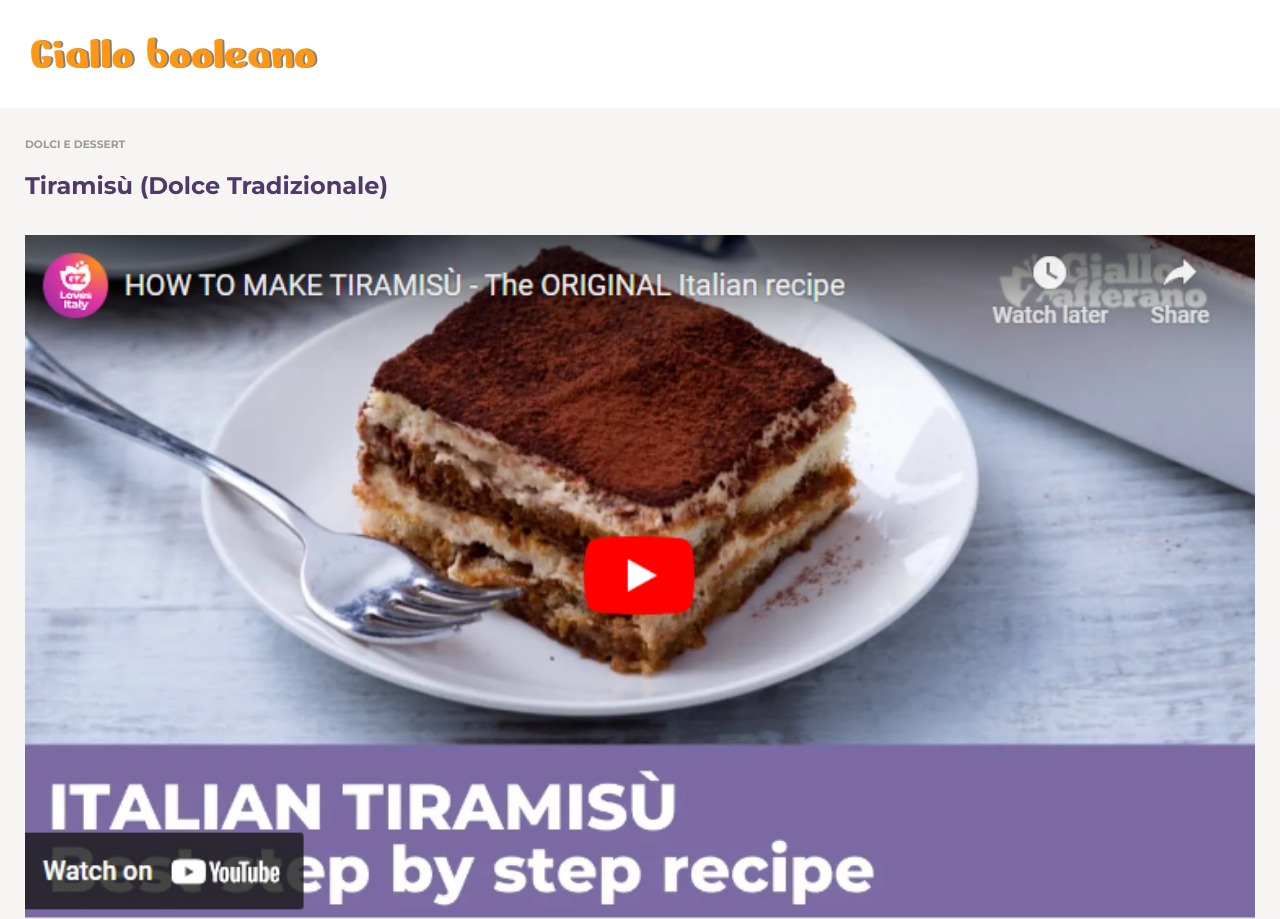
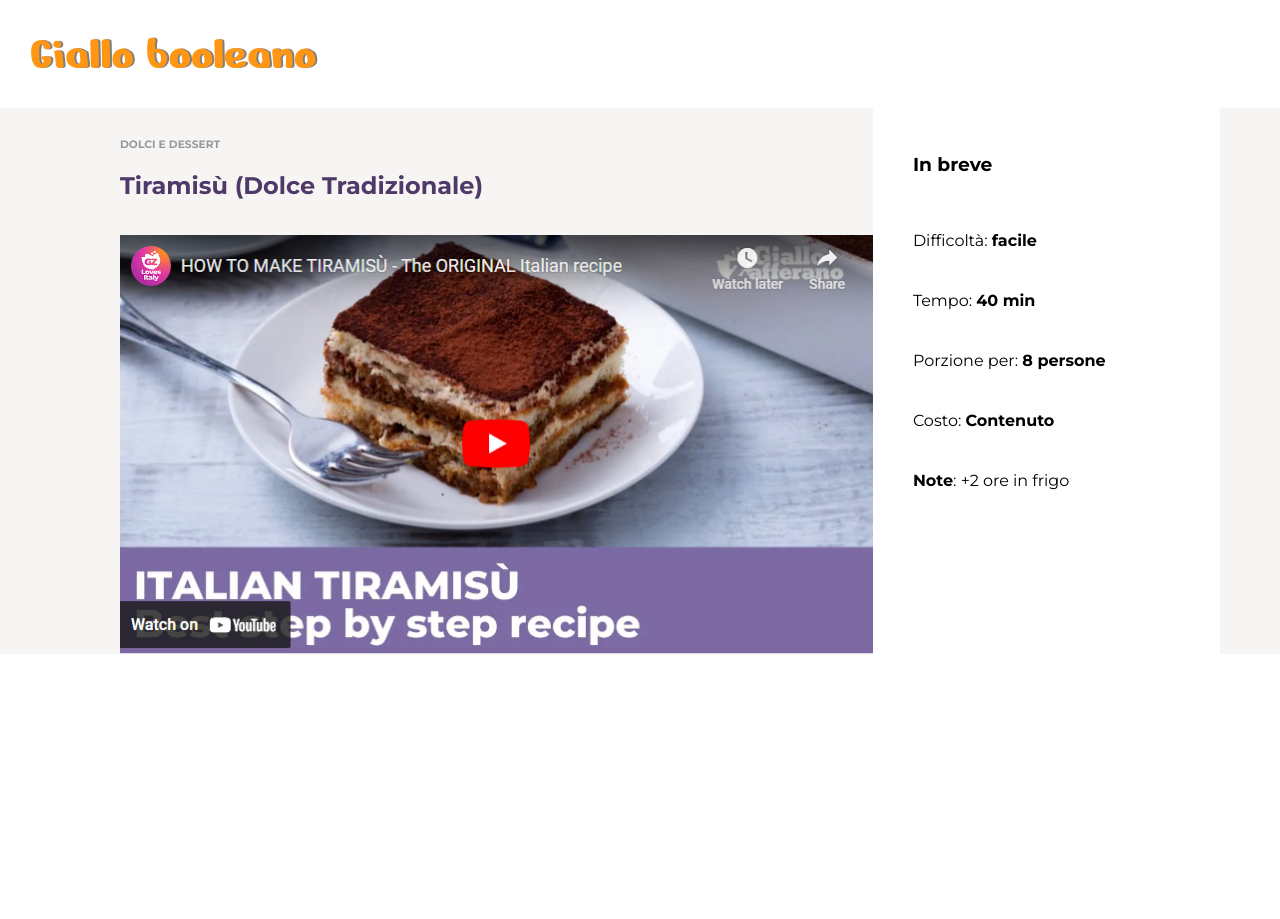
Before and after one commit to severogianluca/htmlcss-responsive-layout, a plain HTML site: page index.html in a window 1280 px wide. Shown: the top 919 px of the page. After the commit the page ends 800 px from the top, so only its background shows below. Drawn offline with Linux system fonts and the light colour scheme.

Commit message:
Feat: aggiunte propietà sulla responsivita in modalita tablet e desktop

```diff
--- a/css/responsive.css
+++ b/css/responsive.css
@@ -8,4 +8,59 @@
         display: inline;
     }
 
+    /* STILE PRIMA SECTION */
+
+    .title-description{
+        padding-left: 60px;
+       }
+
+    .container{
+      padding: 0 60px;
+    }
+
+    .info{
+        padding-left: 40px;
+    }
+
+    .info li{
+        width: calc(100% / 3 );
+        margin-bottom: 45px;
+    }
+
+    .info ul{
+        display: flex;
+        flex-wrap: wrap;
+    }
+
 }
+
+
+@media screen and (min-width: 992px) {
+
+    .container{
+        display: flex;
+        margin: 0 auto;
+    }
+
+    .video img{
+        height: 100%;
+    }
+
+    .video{
+        width: 70%;
+    }
+
+    .info{
+        width: 30%;
+    }
+
+    .info ul{
+      display: block;
+    }
+
+    .info li {
+        width: 100%;
+        margin-bottom: 30px;
+    }
+
+}
```
